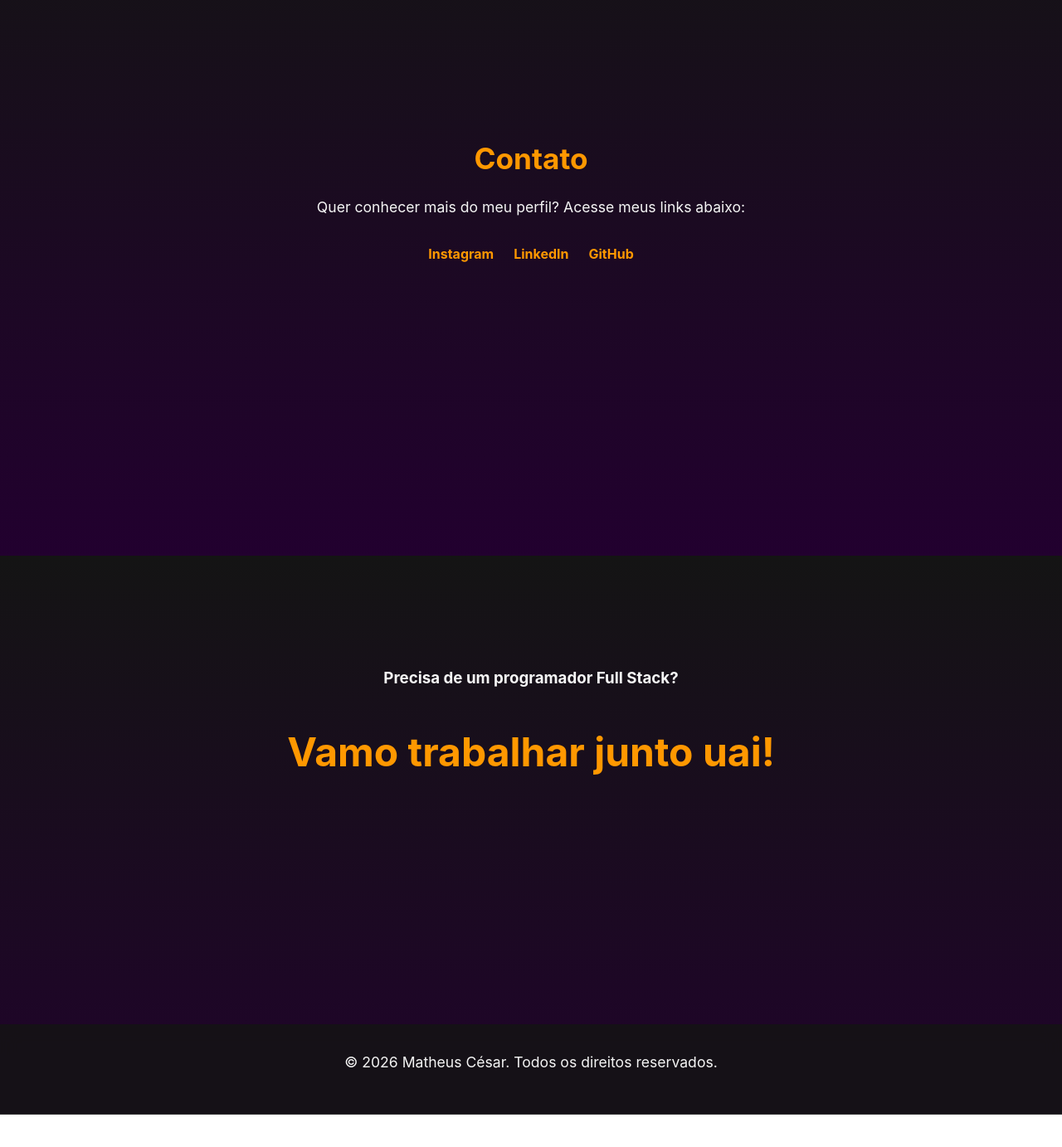
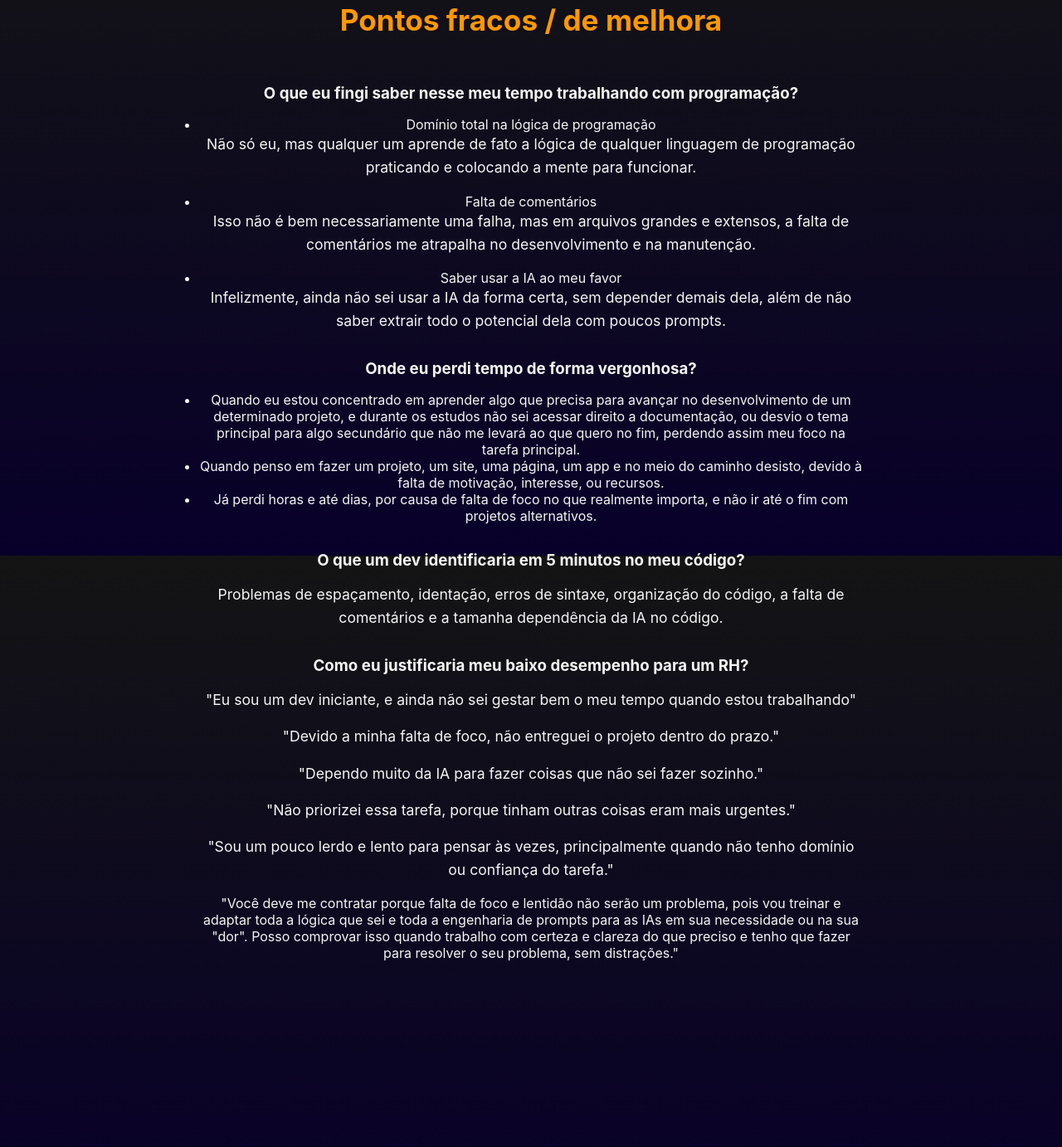
Before and after one commit to Matheus0197M/portfolio.me, a plain HTML site: page index.html in a window 1280 px wide. Shown: the part 4930-6313 px from the top of the page at 83% size. Before the commit the page ends 6273 px from the top, so only its background shows below. Drawn offline with Linux system fonts and the light colour scheme.

```diff
--- a/index.html
+++ b/index.html
@@ -132,10 +132,76 @@
                     <img class="img-projeto" src="./assets/prj3.png" alt="Mockup MusicMC">
 
 
-                    <h3><a href="https://sonholandiabr.onrender.com/nossoApp" target="_blank">Sonholândia (Mobile)</a></h3>
+                    <h3><a href="https://sonholandiabr.onrender.com/nossoApp" target="_blank">Sonholândia (Mobile)</a>
+                    </h3>
                     <p>Versão dedicada do projeto em desenvolvimento, mantendo as funcionalidades da Web.</p>
                     <img class="img-projeto" id="m-sl" src="./assets/prj1-3.png" alt="Mockup Sonholândia Mobile">
 
+                </article>
+            </article>
+        </section>
+
+        <section class="reveal" id="negative">
+            <h2>Pontos fracos / de melhora</h2>
+            <article class="">
+                <article class="card">
+                    <h3>O que eu fingi saber nesse meu tempo trabalhando com programação?</h3>
+                </article>
+                <!-- dividir em 3 cards resposta -->
+                <article class="card.revive">
+                    <ul>
+                        <li>Domínio total na lógica de programação</li>
+                        <p>Não só eu, mas qualquer um aprende de fato a lógica de qualquer linguagem de programação
+                            praticando e colocando a mente para funcionar.</p>
+                            <li>Falta de comentários</li>
+                            <p>Isso não é bem necessariamente uma falha, mas em arquivos grandes e extensos, a falta
+                                de comentários me atrapalha no desenvolvimento e na manutenção.</p>
+                                <li>Saber usar a IA ao meu favor</li>
+                                <p>Infelizmente, ainda não sei usar a IA da forma certa, sem depender demais dela, além de não
+                                    saber extrair todo o potencial dela com poucos prompts.</p>
+                        <!-- falta de organização na documentação do projeto: nao tenho paciencia para salvar o progresso do projeto em plataformas como Trello, mesmo usando o modelo de estrutura Kanban -->
+                    </ul>
+                </article>
+                <article class="card">
+                    <h3>Onde eu perdi tempo de forma vergonhosa?</h3>
+                </article>
+                <article class="card.revive">
+                    <ul>
+                        <li>Quando eu estou concentrado em aprender algo que precisa para avançar no desenvolvimento de
+                            um determinado projeto, e durante os estudos não sei acessar direito a documentação, ou
+                            desvio o tema principal para algo secundário que não me levará ao que quero no fim, perdendo
+                            assim meu foco na tarefa principal.</li>
+                            <li>Quando penso em fazer um projeto, um site, uma página, um app e no meio do caminho desisto,
+                                devido à falta de motivação, interesse, ou recursos.</li>
+                                <li>Já perdi horas e até dias, por causa de falta de foco no que realmente importa, e não ir até
+                                    o fim com projetos alternativos.</li>
+                                </ul>
+                            </article>
+                            <article class="card">
+                                <h3>O que um dev identificaria em 5 minutos no meu código?</h3>
+                            </article>
+                            <article class="card.revive">
+                                <p>Problemas de espaçamento, identação, erros de sintaxe, organização do código, a falta de
+                                    comentários e a tamanha dependência da IA no código.</p>
+                                </article>
+                                <article class="card">
+                                    <h3>Como eu justificaria meu baixo desempenho para um RH?</h3>
+                                </article>
+                                <article class="card.revive">
+                                    <p>"Eu sou um dev iniciante, e ainda não sei gestar bem o meu tempo quando estou trabalhando"</p>
+                                    <p>"Devido a minha falta de foco, não entreguei o projeto dentro do prazo."</p>
+                                    <p>"Dependo muito da IA para fazer coisas que não sei fazer sozinho."</p>
+                                    <p>"Não priorizei essa tarefa, porque tinham outras coisas eram mais urgentes."</p>
+                                    <p>"Sou um pouco lerdo e lento para pensar às vezes, principalmente quando não tenho domínio ou
+                                        confiança do tarefa."</p>
+                                    </article>
+                                    <article class="finalPhrase">
+                                        <span>"Você deve me contratar porque falta de foco e lentidão não serão um problema, pois vou
+                                            treinar e adaptar toda a lógica que sei e toda a engenharia de prompts para as IAs em
+                                            sua necessidade ou na sua "dor". Posso comprovar isso quando trabalho com certeza e clareza do
+                                            que
+                                            preciso e
+                                            tenho que fazer para resolver o seu problema, sem distrações."</span>
                                         </article>
                                     </article>
                                 </section>
--- a/style.css
+++ b/style.css
@@ -1,6 +1,6 @@
 :root {
     --bg-primary: #141414;
-    --bg-secondary: #22002f;
+    --bg-secondary: #08002a;
     --text-color: whitesmoke;
     --header-bg: rgba(20, 20, 20, 0.85);
     --accent-color: #ff9800;
@@ -264,7 +264,7 @@
 
 /* FOOTER */
 footer {
-    background: var(--header-bg);
+    background: linear-gradient(to toop, var(--header-bg), var(--bg-secondary));
     padding: 2rem;
     text-align: center;
     margin-top: 2rem;
```
Lines whose indentation alone changed are shown as unchanged.
